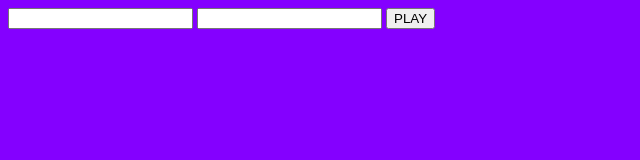
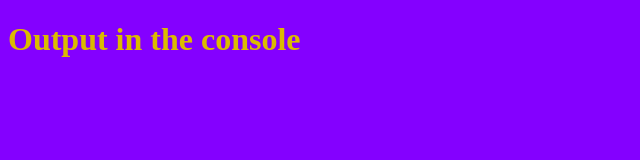
Before and after one commit to PrzemyslawSwierzewski/Today-Special-Menu, a plain HTML site: page index.html in a window 1280 px wide. Shown: the whole page, without its empty margins (0-640 px from the left). Drawn offline with Linux system fonts and the light colour scheme.

Commit message:
learning

```diff
--- a/index.html
+++ b/index.html
@@ -9,8 +9,6 @@
   <script src="index.js"></script>
 </head>
 <body>
- <input type="text"  id="first"/>
- <input type="number"  id="second"/>
- <input type="button" id="button" value="PLAY" onclick="TodaySpecial()"/>
+<h1>Output in the console</h1>
 </body>
 </html>
--- a/index.js
+++ b/index.js
@@ -1,4 +1,3 @@
-
 let menu ={
   _meal:'',
   _price:0,
@@ -20,3 +19,7 @@ let menu ={
     }
   }
 };
+
+menu._meal='pizza';
+menu._price=7.5;
+console.log(menu.todaysSpecial)
```
